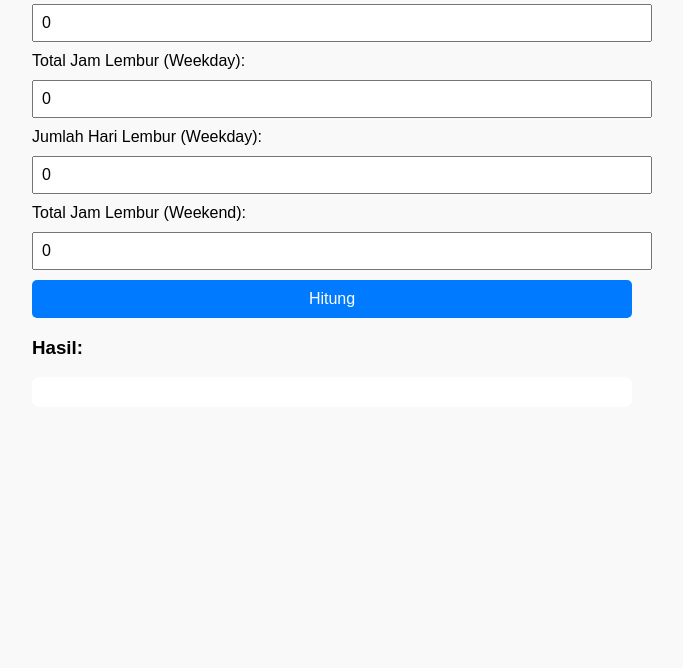
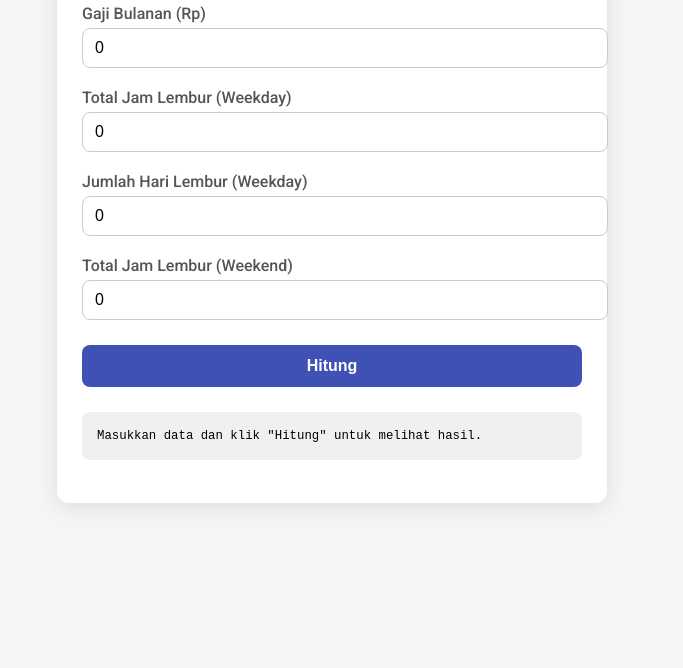
Before and after one commit to rizukid14/hitunglembur, a plain HTML site: page index.html in a window 1280 px wide. Shown: the part 132-800 px from the top of the page, without its empty margins (308-991 px from the left). Drawn offline with Linux system fonts and the light colour scheme.

Commit message:
Update index.html

```diff
--- a/index.html
+++ b/index.html
@@ -1,39 +1,99 @@
 <!DOCTYPE html>
-<html>
+<html lang="id">
 <head>
+  <meta charset="UTF-8" />
+  <meta name="viewport" content="width=device-width, initial-scale=1.0"/>
   <title>Kalkulator Lembur</title>
+  <link href="https://fonts.googleapis.com/css2?family=Roboto:wght@400;500&display=swap" rel="stylesheet">
   <style>
-    body { font-family: sans-serif; max-width: 600px; margin: 20px auto; padding: 20px; background: #f9f9f9; border-radius: 10px; }
-    input, label, button { display: block; margin-top: 10px; width: 100%; }
-    input { padding: 8px; font-size: 1em; }
-    button { padding: 10px; font-size: 1em; background-color: #007bff; color: white; border: none; border-radius: 5px; }
-    button:hover { background-color: #0056b3; cursor: pointer; }
-    pre { background: #fff; padding: 15px; border-radius: 8px; font-size: 0.95em; white-space: pre-wrap; }
+    body {
+      font-family: 'Roboto', sans-serif;
+      background-color: #f5f5f5;
+      padding: 30px;
+      display: flex;
+      justify-content: center;
+    }
+
+    .container {
+      background-color: #ffffff;
+      padding: 30px 25px;
+      border-radius: 12px;
+      box-shadow: 0 4px 20px rgba(0, 0, 0, 0.1);
+      width: 100%;
+      max-width: 500px;
+    }
+
+    h2 {
+      margin-bottom: 20px;
+      color: #333;
+    }
+
+    label {
+      font-weight: 500;
+      margin-top: 20px;
+      margin-bottom: 5px;
+      display: block;
+      color: #555;
+    }
+
+    input {
+      width: 100%;
+      padding: 10px 12px;
+      font-size: 1em;
+      border: 1px solid #ccc;
+      border-radius: 8px;
+      outline-color: #3f51b5;
+    }
+
+    button {
+      margin-top: 25px;
+      padding: 12px;
+      width: 100%;
+      font-size: 1em;
+      font-weight: bold;
+      background-color: #3f51b5;
+      color: white;
+      border: none;
+      border-radius: 8px;
+      transition: background 0.3s;
+    }
+
+    button:hover {
+      background-color: #303f9f;
+      cursor: pointer;
+    }
+
+    pre {
+      background-color: #f0f0f0;
+      margin-top: 25px;
+      padding: 15px;
+      border-radius: 8px;
+      white-space: pre-wrap;
+      font-size: 0.95em;
+      line-height: 1.5;
+    }
   </style>
 </head>
 <body>
-  <h2>Kalkulator Lembur</h2>
+  <div class="container">
+    <h2>Kalkulator Lembur</h2>
 
-  <label>Gaji Bulanan (Rp):
-    <input type="number" id="gaji" value="0">
-  </label>
+    <label for="gaji">Gaji Bulanan (Rp)</label>
+    <input type="number" id="gaji" value="0" />
 
-  <label>Total Jam Lembur (Weekday):
-    <input type="number" id="jam" value="0">
-  </label>
+    <label for="jam">Total Jam Lembur (Weekday)</label>
+    <input type="number" id="jam" value="0" />
 
-  <label>Jumlah Hari Lembur (Weekday):
-    <input type="number" id="hari" value="0">
-  </label>
+    <label for="hari">Jumlah Hari Lembur (Weekday)</label>
+    <input type="number" id="hari" value="0" />
 
-  <label>Total Jam Lembur (Weekend):
-    <input type="number" id="jamWeekend" value="0">
-  </label>
+    <label for="jamWeekend">Total Jam Lembur (Weekend)</label>
+    <input type="number" id="jamWeekend" value="0" />
 
-  <button onclick="hitungLembur()">Hitung</button>
+    <button onclick="hitungLembur()">Hitung</button>
 
-  <h3>Hasil:</h3>
-  <pre id="hasil"></pre>
+    <pre id="hasil">Masukkan data dan klik "Hitung" untuk melihat hasil.</pre>
+  </div>
 
   <script>
     function hitungLembur() {
@@ -57,9 +117,9 @@
 
       document.getElementById("hasil").innerText =
         `🧮 Perhitungan Berdasarkan Gaji Bulanan Rp${gaji.toLocaleString()}\n` +
-        `Gaji per jam (Rp): ${gajiPerJam.toFixed(2)}\n` +
-        `Rate 150% (Weekday 1 jam/hari): ${rate150.toFixed(2)}\n` +
-        `Rate 200% (Weekday dan Weekend): ${rate200.toFixed(2)}\n\n` +
+        `Gaji per jam : Rp${gajiPerJam.toFixed(2)}\n` +
+        `Rate 150%   : Rp${rate150.toFixed(2)}\n` +
+        `Rate 200%   : Rp${rate200.toFixed(2)}\n\n` +
 
         `⏰ Weekday\n` +
         `- Lembur 150% (${jamPertama} jam): Rp${lembur150.toFixed(2)}\n` +
```
